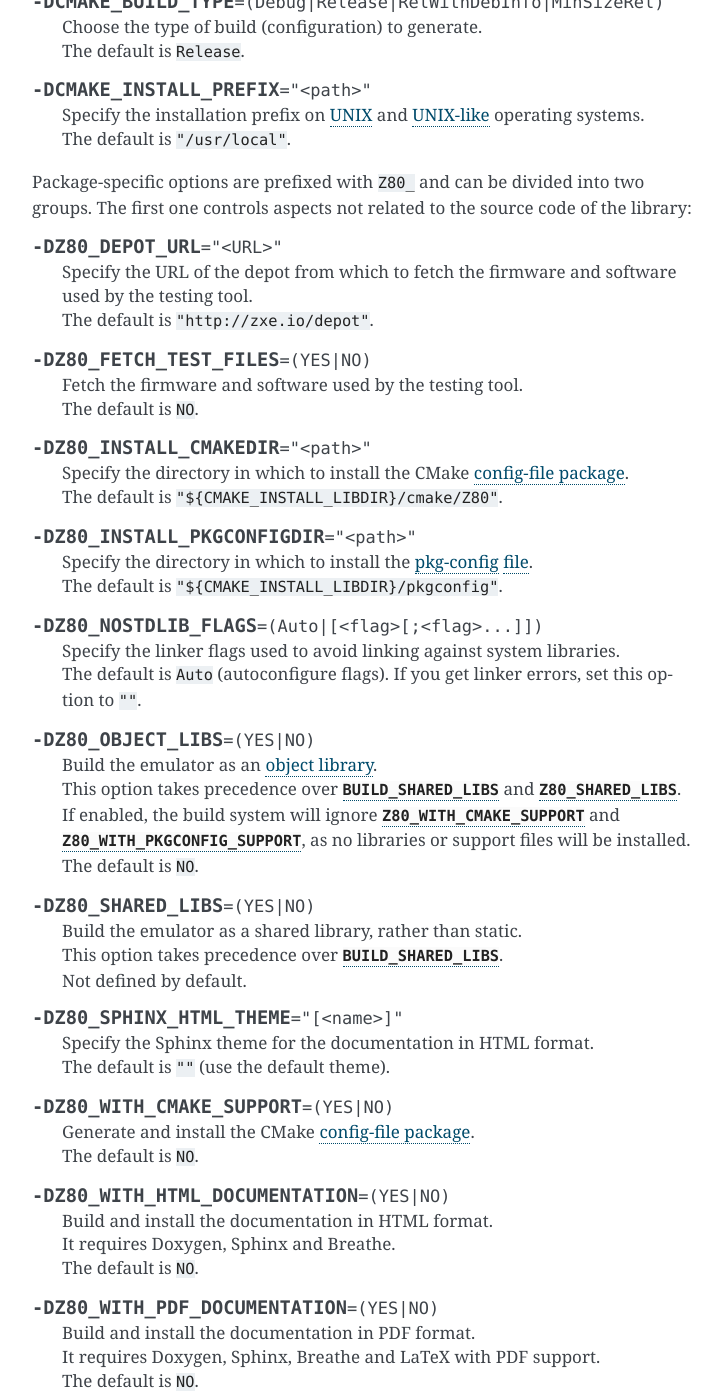
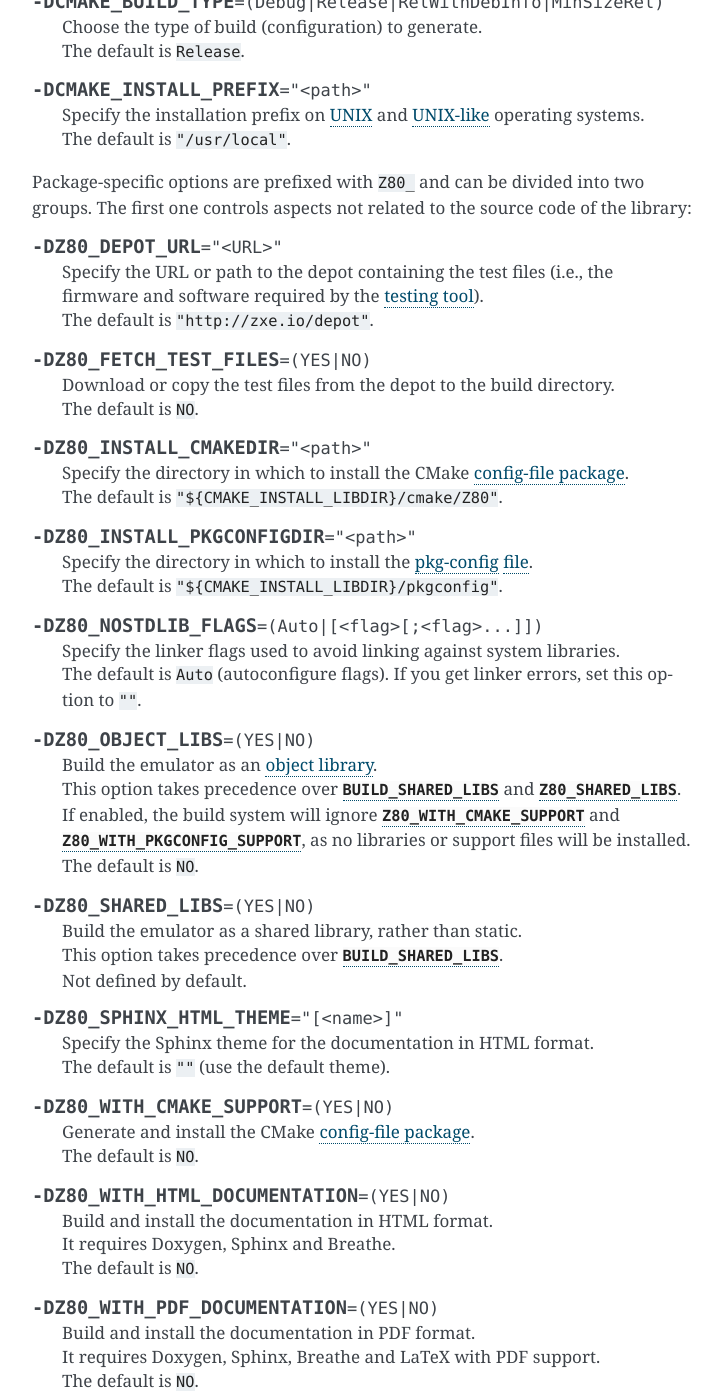
Before and after one commit to redcode/Z80, a Sphinx documentation site: the page built from documentation/Installation.rst, in a window 1280 px wide and 1400 px high, scrolled down 980 px. Shown: the whole window, without its empty margins (388-1110 px from the left). Built offline with Sphinx 7.4.7, drawn with Linux system fonts in a browser that asks for light colours; some of the changed text lies outside the part shown.

Commit message:
Documentation WIP.

```diff
--- a/CMakeLists.txt
+++ b/CMakeLists.txt
@@ -31,11 +31,10 @@
 
 set(${PROJECT_NAME}_DEPOT_URL
 "http://zxe.io/depot" CACHE STRING
-"URL of the depot from which to fetch the firmware and \
-software used by the testing tool.")
+"URL or path to the depot containing the test files.")
 
 option(${PROJECT_NAME}_FETCH_TEST_FILES
-"Download the firmware and software used by the testing tool."
+"Download or copy the test files from the depot to the build directory."
 NO)
 
 set(${PROJECT_NAME}_INSTALL_CMAKEDIR
--- a/documentation/Installation.rst
+++ b/documentation/Installation.rst
@@ -67,12 +67,12 @@
 
 .. option:: -DZ80_DEPOT_URL="<URL>"
 
-   Specify the URL of the depot from which to fetch the firmware and software used by the testing tool. |br| |nl|
+   Specify the URL or path to the depot containing the test files (i.e., the firmware and software required by the :doc:`testing tool <Tests>`). |br| |nl|
    The default is ``"http://zxe.io/depot"``.
 
 .. option:: -DZ80_FETCH_TEST_FILES=(YES|NO)
 
-   Fetch the firmware and software used by the testing tool. |br| |nl|
+   Download or copy the test files from the depot to the build directory. |br| |nl|
    The default is ``NO``.
 
 .. option:: -DZ80_INSTALL_CMAKEDIR="<path>"
@@ -136,7 +136,7 @@
 
 .. option:: -DZ80_WITH_TESTS=(YES|NO)
 
-   Build the testing tool. |br| |nl|
+   Build the :doc:`testing tool <Tests>`. |br| |nl|
    The default is ``NO``.
 
 .. _cmake_source_code_options:
```
Also changed, not shown: README.md (+4 -4 lines), 1 other file.
